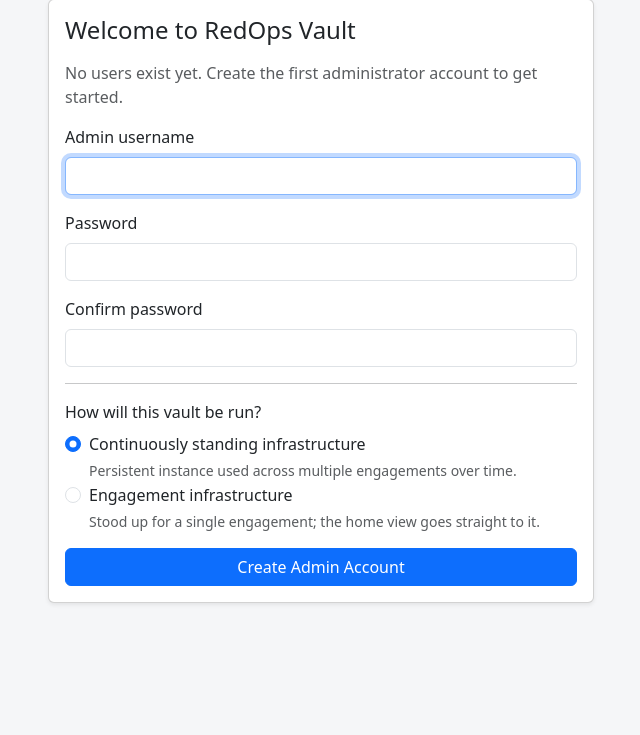
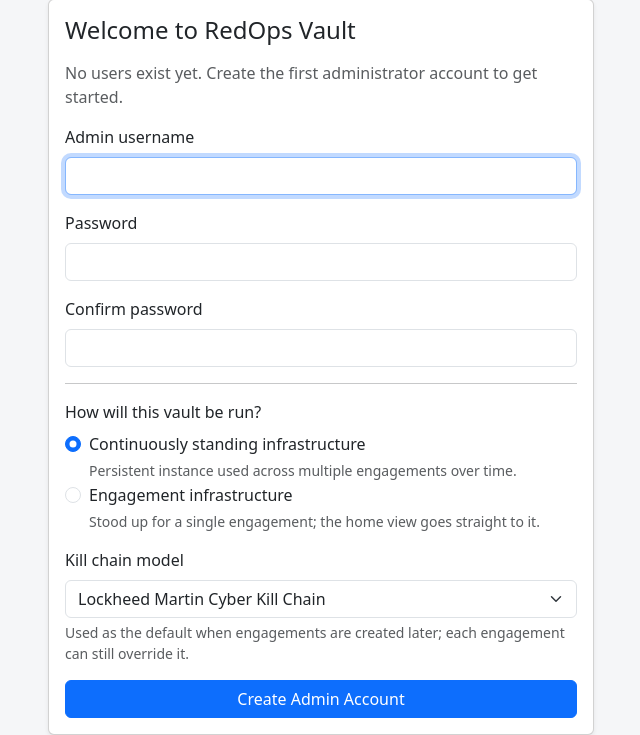
Before and after one commit to devzspy/redops-vault, a Flask app: page /setup in a window 1280 px wide. Shown: the part 81-816 px from the top of the page, without its empty margins (319-959 px from the left). Before the commit the page ends 685 px from the top, so only its background shows below. Run offline with Flask 3, Linux system fonts and the light colour scheme; parts of the project's set-up code (start-up, migrations or seed data) failed here and were passed over; some libraries are stand-ins or nearby versions.

Commit message:
Ask for a kill chain model during first-run setup
For Engagement infrastructure this is set directly on the one engagement
the wizard creates, since that engagement can't be recreated later without
tearing the vault down. For Continuously standing infrastructure it's
stored as the org-wide default that pre-fills new engagements going
forward, each still free to override it.

Co-Authored-By: Claude Sonnet 5 <noreply@anthropic.com>

```diff
--- a/app/blueprints/engagements/routes.py
+++ b/app/blueprints/engagements/routes.py
@@ -67,6 +67,7 @@ def new_engagement_form():
         statuses=STATUSES,
         kill_chain_models=KILL_CHAIN_MODELS,
         kill_chain_model_labels=KILL_CHAIN_MODEL_LABELS,
+        default_kill_chain_model=AppSetting.get().default_kill_chain_model,
     )
 
 
--- a/app/blueprints/setup/routes.py
+++ b/app/blueprints/setup/routes.py
@@ -5,6 +5,7 @@ from app.blueprints.setup import bp
 from app.extensions import db
 from app.models.app_setting import INFRA_ENGAGEMENT, INFRA_MODES, INFRA_STANDING, AppSetting
 from app.models.engagement import STATUS_ACTIVE, Engagement
+from app.models.killchain import KILL_CHAIN_MODEL_LABELS, KILL_CHAIN_MODEL_LMCKC, KILL_CHAIN_MODELS
 from app.models.user import ROLE_ADMIN, User
 
 ph = PasswordHasher()
@@ -23,6 +24,7 @@ def wizard():
         confirm = request.form.get("confirm_password", "")
         infra_mode = request.form.get("infra_mode", "")
         engagement_name = request.form.get("engagement_name", "").strip()
+        default_kill_chain_model = request.form.get("default_kill_chain_model") or KILL_CHAIN_MODEL_LMCKC
 
         error = None
         if not username or len(username) < 3:
@@ -35,6 +37,8 @@ def wizard():
             error = "Please select how this vault will be run."
         elif infra_mode == INFRA_ENGAGEMENT and not engagement_name:
             error = "Engagement name is required for engagement infrastructure."
+        elif default_kill_chain_model not in KILL_CHAIN_MODELS:
+            error = "Please select a kill chain model."
 
         if error:
             flash(error, "danger")
@@ -43,18 +47,22 @@ def wizard():
                 username=username,
                 infra_mode=infra_mode,
                 engagement_name=engagement_name,
+                default_kill_chain_model=default_kill_chain_model,
+                kill_chain_models=KILL_CHAIN_MODELS,
+                kill_chain_model_labels=KILL_CHAIN_MODEL_LABELS,
             )
 
         user = User(username=username, password_hash=ph.hash(password), role=ROLE_ADMIN)
         db.session.add(user)
         db.session.flush()
 
-        setting = AppSetting(id=1, infra_mode=infra_mode)
+        setting = AppSetting(id=1, infra_mode=infra_mode, default_kill_chain_model=default_kill_chain_model)
         if infra_mode == INFRA_ENGAGEMENT:
             engagement = Engagement(
                 name=engagement_name,
                 client_name=engagement_name,
                 status=STATUS_ACTIVE,
+                kill_chain_model=default_kill_chain_model,
                 created_by_id=user.id,
             )
             db.session.add(engagement)
@@ -69,4 +77,10 @@ def wizard():
         flash("Admin account created. Please log in.", "success")
         return redirect(url_for("auth.login"))
 
-    return render_template("setup/wizard.html", infra_mode=INFRA_STANDING)
+    return render_template(
+        "setup/wizard.html",
+        infra_mode=INFRA_STANDING,
+        default_kill_chain_model=KILL_CHAIN_MODEL_LMCKC,
+        kill_chain_models=KILL_CHAIN_MODELS,
+        kill_chain_model_labels=KILL_CHAIN_MODEL_LABELS,
+    )
--- a/app/models/app_setting.py
+++ b/app/models/app_setting.py
@@ -1,4 +1,5 @@
 from app.extensions import db
+from app.models.killchain import KILL_CHAIN_MODEL_LMCKC
 
 INFRA_ENGAGEMENT = "engagement"
 INFRA_STANDING = "standing"
@@ -13,6 +14,7 @@ class AppSetting(db.Model):
     id = db.Column(db.Integer, primary_key=True)
     infra_mode = db.Column(db.String(20), nullable=False, default=INFRA_STANDING)
     engagement_id = db.Column(db.Integer, db.ForeignKey("engagements.id"), nullable=True)
+    default_kill_chain_model = db.Column(db.String(20), nullable=False, default=KILL_CHAIN_MODEL_LMCKC)
 
     engagement = db.relationship("Engagement")
 
@@ -21,7 +23,7 @@ class AppSetting(db.Model):
         """Return the singleton settings row, creating it with defaults if absent."""
         setting = cls.query.get(SINGLETON_ID)
         if setting is None:
-            setting = cls(id=SINGLETON_ID, infra_mode=INFRA_STANDING)
+            setting = cls(id=SINGLETON_ID, infra_mode=INFRA_STANDING, default_kill_chain_model=KILL_CHAIN_MODEL_LMCKC)
             db.session.add(setting)
             db.session.commit()
         return setting
--- a/app/templates/engagements/form.html
+++ b/app/templates/engagements/form.html
@@ -33,7 +33,7 @@
                 <label class="form-label">Kill chain model</label>
                 <select class="form-select" name="kill_chain_model" {{ 'disabled' if kill_chain_locked else '' }}>
                     {% for m in kill_chain_models %}
-                    <option value="{{ m }}" {{ 'selected' if (engagement.kill_chain_model if engagement else none) == m else '' }}>{{ kill_chain_model_labels[m] }}</option>
+                    <option value="{{ m }}" {{ 'selected' if (engagement.kill_chain_model if engagement else default_kill_chain_model) == m else '' }}>{{ kill_chain_model_labels[m] }}</option>
                     {% endfor %}
                 </select>
                 {% if kill_chain_locked %}
--- a/app/templates/setup/wizard.html
+++ b/app/templates/setup/wizard.html
@@ -43,6 +43,16 @@
                         </div>
                     </div>
 
+                    <div class="mb-3" id="default_kill_chain_model_group">
+                        <label for="default_kill_chain_model" class="form-label">Kill chain model</label>
+                        <select class="form-select" id="default_kill_chain_model" name="default_kill_chain_model">
+                            {% for m in kill_chain_models %}
+                            <option value="{{ m }}" {{ 'selected' if default_kill_chain_model == m else '' }}>{{ kill_chain_model_labels[m] }}</option>
+                            {% endfor %}
+                        </select>
+                        <div class="form-text" id="default_kill_chain_model_help">Used as the default when engagements are created later; each engagement can still override it.</div>
+                    </div>
+
                     <div class="mb-3" id="engagement_name_group">
                         <label for="engagement_name" class="form-label">Engagement name</label>
                         <input type="text" class="form-control" id="engagement_name" name="engagement_name" value="{{ engagement_name or '' }}">
@@ -60,11 +70,15 @@
     var standingRadio = document.getElementById('infra_mode_standing');
     var group = document.getElementById('engagement_name_group');
     var nameInput = document.getElementById('engagement_name');
+    var killChainHelp = document.getElementById('default_kill_chain_model_help');
+    var killChainHelpEngagement = "Set on that engagement now -- once kill chain activity is logged, it can't be changed without tearing down and starting over.";
+    var killChainHelpStanding = "Used as the default when engagements are created later; each engagement can still override it.";
 
     function sync() {
         var isEngagement = engagementRadio.checked;
         group.style.display = isEngagement ? '' : 'none';
         nameInput.required = isEngagement;
+        killChainHelp.textContent = isEngagement ? killChainHelpEngagement : killChainHelpStanding;
     }
 
     engagementRadio.addEventListener('change', sync);
```
Also changed, not shown: migrations/versions/b8e1f4a29d6c_add_app_setting_default_kill_chain_model.py (added, +27 -0 lines), tests/test_engagements.py (+21 -0 lines), tests/test_setup_wizard.py (+113 -0 lines).
